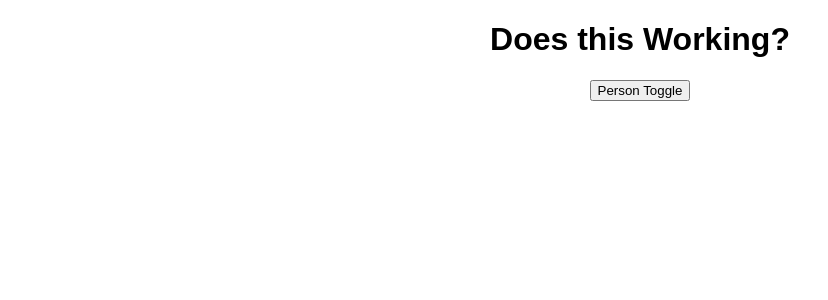
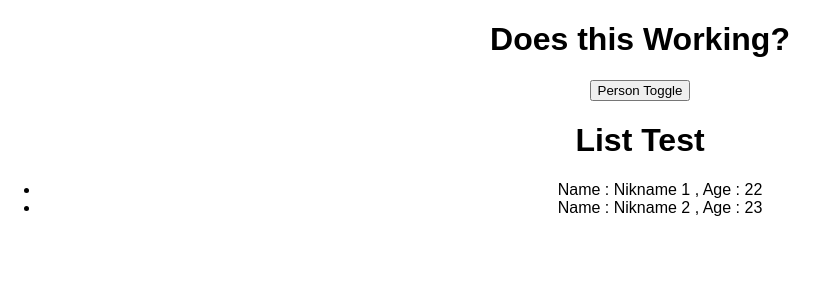
Before and after one commit to Palash7862/react-az, a React (Create React App) app: page / in a window 1280 px wide. Shown: the top 300 px of the page, without its empty margins (0-828 px from the left). Built offline with nearby package versions, Linux system fonts and the light colour scheme.

Commit message:
working with react list and map

```diff
--- a/src/App.js
+++ b/src/App.js
@@ -41,6 +41,13 @@ class App extends Component {
 
   render() {
     let conText = null;
+    let listDisplay = null;
+    listDisplay = (
+      this.state.person.map( person => {
+          return <li>Name : {person.name} , Age : {person.age}</li>
+      }
+      )
+    )
     if(this.state.personStatus){
       conText = ( <h4>Condetion Text</h4> )
     }
@@ -61,6 +68,10 @@ class App extends Component {
             <button onClick={this.swithCall.bind(this, 'name Vergil')}>Click Me</button>
           </div> : null
         }
+        <h1>List Test</h1>
+        <ul>
+          {listDisplay}
+        </ul>
       </div>
     );
     // var childEl = React.createElement('h1', null, 'Does this Working?');
```
Also changed, not shown: 1 other file (tests, documents, lock files or other folders).
